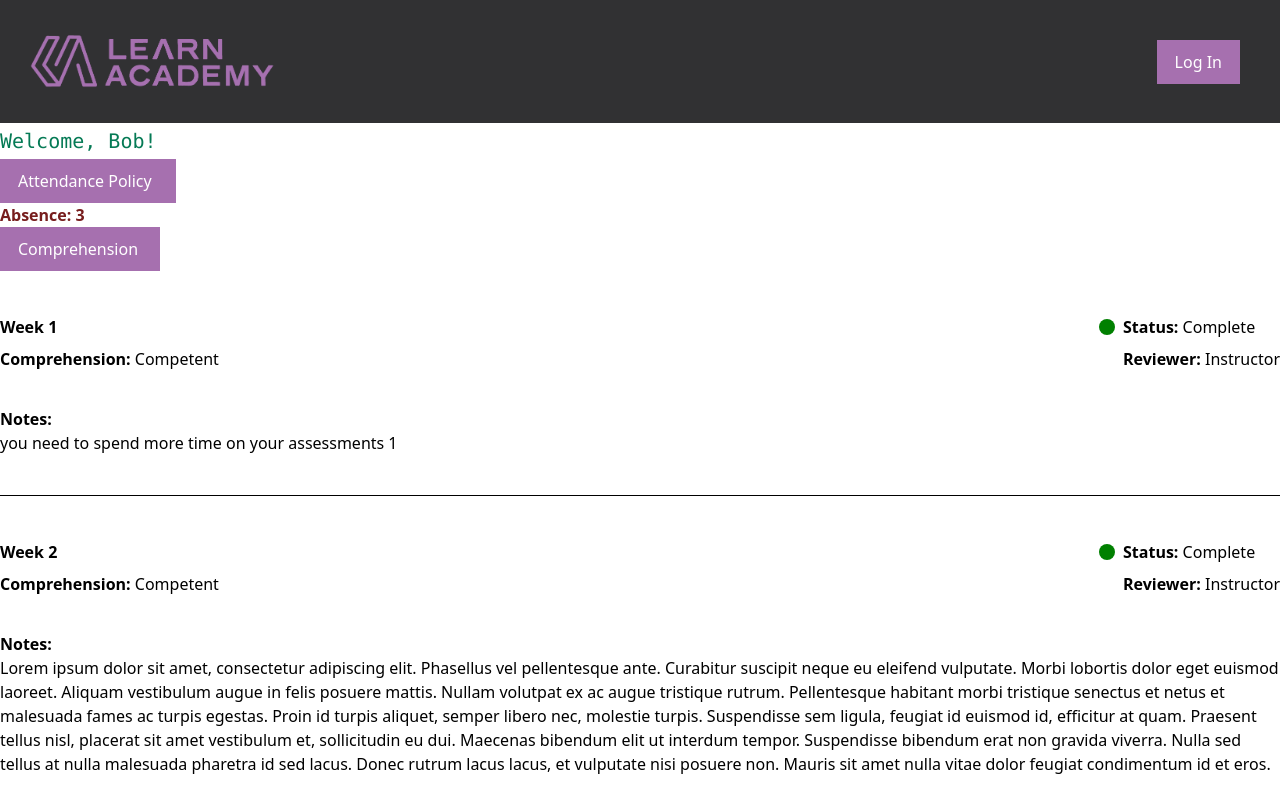
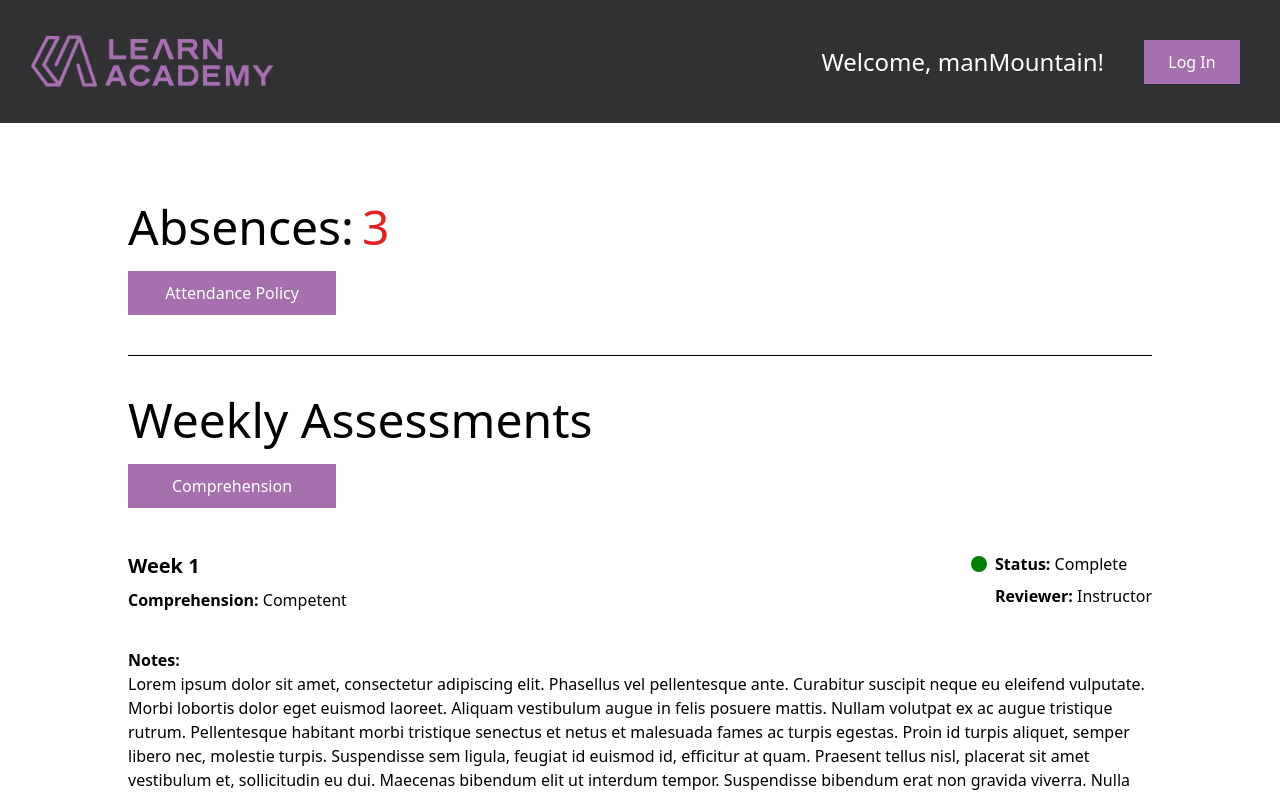
Before and after one commit to LEARNAcademy/student-application, a React (Create React App) app: page / in a window 1280 px wide. Shown: the top 796 px of the page. Built offline with nearby package versions, Linux system fonts and the light colour scheme.

Commit message:
styled the student dashboard

```diff
--- a/src/components/Absences.js
+++ b/src/components/Absences.js
@@ -12,10 +12,9 @@ const Absences = (props) => {
 
 
   return (
-    <>
-      <div className="font-bold text-red-900" id="absence">Absence: {absence}</div>
-
-    </>
+    <div className="font-medium text-5xl flex items-center" id="absence">
+      Absences: <span className="ml-2 flex items-center justify-center text-red-600">{absence}</span>
+    </div>
   )
 }
 
--- a/src/components/Assessment.js
+++ b/src/components/Assessment.js
@@ -40,13 +40,13 @@ const Assessment = (props) => {
   }, [])
 
   return (
-    <>
+    <div className="px-32">
       {assess.map((assessment, index) => {
         return (
           <div id="week" key={index} className="w-full border-b border-black py-10">
             <div className="flex w-full flex-row justify-between">
               <div className="flex flex-col">
-                <div className="my-1 font-bold">Week {assessment.week} </div>
+                <div className="my-1 font-bold text-xl">Week {assessment.week} </div>
                 <div className="my-1"><strong>Comprehension:</strong> {assessment.comprehension}</div>
               </div>
               <div className="flex flex-col">
@@ -61,7 +61,7 @@ const Assessment = (props) => {
           </div>
         )
       })}
-    </>
+    </div>
   )
 }
 
--- a/src/components/Button.js
+++ b/src/components/Button.js
@@ -16,7 +16,11 @@ const Button = (props) => {
             font-medium
             text-white
             hover:bg-white
-            hover:text-[#A670AF]"
+            hover:text-[#A670AF]
+            flex
+            justify-center
+            items-center
+            "
     >
       {text}
     </div>
--- a/src/components/Greeter.js
+++ b/src/components/Greeter.js
@@ -11,8 +11,7 @@ const Greeter = (props) => {
   }
 
   return (
-
-    <div id="greeting" className="py-1 font-mono text-xl text-green-600">
+    <div id="greeting" className="my-10 ml-32 py-1 text-2xl text-white">
       {`Welcome, ${greeterName(user)}!`}
     </div>
   )
--- a/src/components/Header.js
+++ b/src/components/Header.js
@@ -1,16 +1,25 @@
 import React from "react"
 import learnLogo from "../assets/LEARN_Academy_logo-purple.png"
 import { Navigation } from  "./Navigation"
+import { Greeter } from "../components/Greeter"
 
-const Header = () => {
+const Header = (props) => {
+  const { user } = props
   return (
     <div className="flex items-center justify-between bg-[#313133]">
+      <div className="flex flex-row">
         <img
           src={ learnLogo }
           className="ml-2 h-auto w-72"
           alt="Learn Academy Logo"
         />
+      </div>
+      <div className="flex flex-row items-center">
+        <div className="mx-10">
+          <Greeter user={user} />
+        </div>
         <Navigation />
+      </div>
     </div>
   )
 }
--- a/src/components/Navigation.js
+++ b/src/components/Navigation.js
@@ -4,7 +4,7 @@ import { Button } from "./Button"
 const Navigation = () => {
   const [loggedIn, setLoggedIn] = useState(false)
   return (
-    <div className="mr-10">
+    <div className="mr-10 w-24">
       {loggedIn ?
         <Button text={"Log Out"} onClick={() => setLoggedIn(false)} />
         :
--- a/src/components/PolicyModal.js
+++ b/src/components/PolicyModal.js
@@ -4,22 +4,33 @@ import { Button } from "./Button"
 
 const AttendancePolicyModal = () => {
   const [visible, setVisible] = useState(false)
+
+  const handleClick = () => {
+    if(visible) {
+      document.body.style.overflow=""
+      setVisible(false)
+    } else {
+      document.body.style.overflow="hidden"
+      setVisible(true)
+    }
+  }
+
   return (
     <>
-      <div className="w-44">
-        <Button text={"Attendance Policy"} onClick={() => setVisible(true)} />
+      <div className="w-52">
+        <Button text={"Attendance Policy"} onClick={() => handleClick()} />
       </div>
-      <div id="modal-container" onClick={() => setVisible(false)}>
+      <div id="modal-container" onClick={() => handleClick()}>
         <Modal
           show={visible}
-          onClose={() => setVisible(false)}
+          onClose={() => handleClick()}
         >
           <div id="modal-inner" onClick={(e) => e.stopPropagation()}>
             <Modal.Header>
               Attendance Policy
             </Modal.Header>
             <Modal.Body>
-              <div className="h-[60vh] space-y-6 overflow-y-scroll p-6">
+              <div className="h-[60vh] space-y-6 overflow-y-auto p-6 pt-2">
                 <p>Regular and punctual attendance is an important part of a student&#39;s education. Class begins promptly and attendance is strictly monitored. Students should not be late. It is disruptive and unprofessional to enter a class that is already underway.</p>
                 <p>With the exception of emergencies, students will notify an instructor by Slack message 24 hours in advance of any tardies or absences.</p>
                 <p>A student is considered <strong>tardy</strong> if:</p>
@@ -44,22 +55,33 @@ const AttendancePolicyModal = () => {
 
 const ComprehensionModal = () => {
   const [visible, setVisible] = useState(false)
+
+  const handleClick = () => {
+    if(visible) {
+      document.body.style.overflow=""
+      setVisible(false)
+    } else {
+      document.body.style.overflow="hidden"
+      setVisible(true)
+    }
+  }
+
   return (
     <>
-      <div className="w-40">
-        <Button text={"Comprehension"} onClick={() => setVisible(true)} />
+      <div className="w-52">
+        <Button text={"Comprehension"} onClick={() => handleClick()} />
       </div>
-      <div id="modal-container" onClick={() => setVisible(false)}>
+      <div id="modal-container" onClick={() => handleClick()}>
         <Modal
           show={visible}
-          onClose={() => setVisible(false)}
+          onClose={() => handleClick()}
         >
           <div id="modal-inner" onClick={(e) => e.stopPropagation()}>
             <Modal.Header>
-              Comprehension
+              Assessment Review Process
             </Modal.Header>
             <Modal.Body>
-              <div className="h-[60vh] space-y-6 overflow-y-scroll p-6">
+              <div className="h-[60vh] space-y-6 overflow-y-auto p-6 pt-2">
                 <p>When an instructor reviews a student&#39;s assessment the instructor is evaluating the work through the lens of the Dreyfus model of skill acquisition. The Dreyfus model describes how individuals progress through various levels during the learning process. At LEARN, students will be evaluated as novice, advanced beginner, or competent skill level.</p>
                 <p>Skill levels measure current understanding and allow for growth over time.</p>
                 <strong>Skill levels are not grades!</strong>
--- a/src/pages/StudentDashboard/StudentDashboard.js
+++ b/src/pages/StudentDashboard/StudentDashboard.js
@@ -1,7 +1,6 @@
 import React from "react"
 import { Absences } from "../../components/Absences"
 import { Assessment } from "../../components/Assessment"
-import { Greeter } from "../../components/Greeter"
 import { Header } from "../../components/Header"
 import { user } from "../../userMock.js"
 import { AttendancePolicyModal } from "../../components/PolicyModal.js"
@@ -10,14 +9,20 @@ const StudentDashboard = () => {
   const { assessments } = user.student
   const { student } = user
   return (
-    <>
-      <Header/>
-      <Greeter user={user} />
-      <AttendancePolicyModal/>
-      <Absences student={student}/>
-      <ComprehensionModal/>
+    <div className="overflow-x-hidden">
+      <Header user={user}/>
+      <div className="mt-10 mx-32 border-b border-black py-10">
+        <Absences student={student}/>
+        <div className="flex mt-5 items-center w-screen">
+          <AttendancePolicyModal/>
+        </div>
+      </div>
+      <h1 className="font-medium text-5xl mt-10 ml-32">Weekly Assessments</h1>
+      <div className="flex mt-5 ml-32 items-center w-screen">
+        <ComprehensionModal/>
+      </div>
       <Assessment assessments={assessments}/>
-    </>
+    </div>
   )
 }
 
--- a/src/userMock.js
+++ b/src/userMock.js
@@ -1,7 +1,7 @@
 export const user = {
   id: 1,
   email: "bob@bobemail.com",
-  preferred_name: "Bob",
+  preferred_name: "manMountain",
   student: {
     id: 1,
     user_id: 1,
@@ -14,7 +14,7 @@ export const user = {
         status: "Complete",
         comprehension: "Competent",
         reviewer: "Instructor",
-        notes: "you need to spend more time on your assessments 1"
+        notes: "Lorem ipsum dolor sit amet, consectetur adipiscing elit. Phasellus vel pellentesque ante. Curabitur suscipit neque eu eleifend vulputate. Morbi lobortis dolor eget euismod laoreet. Aliquam vestibulum augue in felis posuere mattis. Nullam volutpat ex ac augue tristique rutrum. Pellentesque habitant morbi tristique senectus et netus et malesuada fames ac turpis egestas. Proin id turpis aliquet, semper libero nec, molestie turpis. Suspendisse sem ligula, feugiat id euismod id, efficitur at quam. Praesent tellus nisl, placerat sit amet vestibulum et, sollicitudin eu dui. Maecenas bibendum elit ut interdum tempor. Suspendisse bibendum erat non gravida viverra. Nulla sed tellus at nulla malesuada pharetra id sed lacus. Donec rutrum lacus lacus, et vulputate nisi posuere non. Mauris sit amet nulla vitae dolor feugiat condimentum id et eros."
       },
       {
         id: 2,
@@ -41,7 +41,7 @@ export const user = {
         status: "Incomplete",
         comprehension: "Competent",
         reviewer: "Instructor",
-        notes: "you need to spend more time on your assessments 4"
+        notes: "Lorem ipsum dolor sit amet, consectetur adipiscing elit. Phasellus vel pellentesque ante. Curabitur suscipit neque eu eleifend vulputate. Morbi lobortis dolor eget euismod laoreet. Aliquam vestibulum augue in felis posuere mattis. Nullam volutpat ex ac augue tristique rutrum. Pellentesque habitant morbi tristique senectus et netus et malesuada fames ac turpis egestas. Proin id turpis aliquet, semper libero nec, molestie turpis. Suspendisse sem ligula, feugiat id euismod id, efficitur at quam. Praesent tellus nisl, placerat sit amet vestibulum et, sollicitudin eu dui. Maecenas bibendum elit ut interdum tempor. Suspendisse bibendum erat non gravida viverra. Nulla sed tellus at nulla malesuada pharetra id sed lacus. Donec rutrum lacus lacus, et vulputate nisi posuere non. Mauris sit amet nulla vitae dolor feugiat condimentum id et eros."
       },
       {
         id: 5,
@@ -50,7 +50,7 @@ export const user = {
         status: "Pending",
         comprehension: "Competent",
         reviewer: "Instructor",
-        notes: "you need to spend more time on your assessments 5"
+        notes: "Lorem ipsum dolor sit amet, consectetur adipiscing elit. Phasellus vel pellentesque ante. Curabitur suscipit neque eu eleifend vulputate. Morbi lobortis dolor eget euismod laoreet. Aliquam vestibulum augue in felis posuere mattis. Nullam volutpat ex ac augue tristique rutrum. Pellentesque habitant morbi tristique senectus et netus et malesuada fames ac turpis egestas. Proin id turpis aliquet, semper libero nec, molestie turpis. Suspendisse sem ligula, feugiat id euismod id, efficitur at quam. Praesent tellus nisl, placerat sit amet vestibulum et, sollicitudin eu dui. Maecenas bibendum elit ut interdum tempor. Suspendisse bibendum erat non gravida viverra. Nulla sed tellus at nulla malesuada pharetra id sed lacus. Donec rutrum lacus lacus, et vulputate nisi posuere non. Mauris sit amet nulla vitae dolor feugiat condimentum id et eros."
       },
       {
         id: 6,
--- a/tailwind.config.js
+++ b/tailwind.config.js
@@ -14,6 +14,9 @@ module.exports = {
     },
     extend: {}
   },
+  fontFamily: {
+    gesta: ['gesta']
+  },
   plugins: [
     require("flowbite/plugin")
   ]
```
Also changed, not shown: src/index.css (line endings or trailing spaces). Lines whose indentation alone changed are shown as unchanged.
